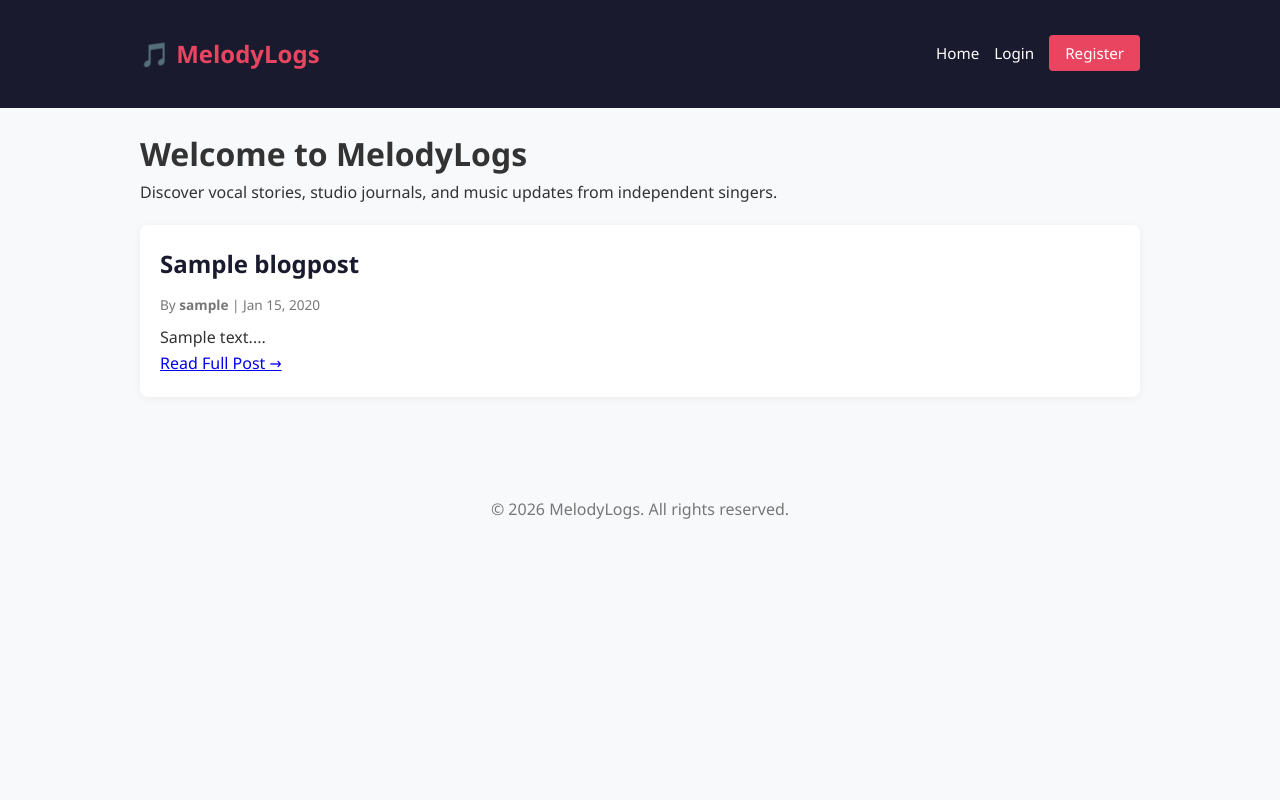
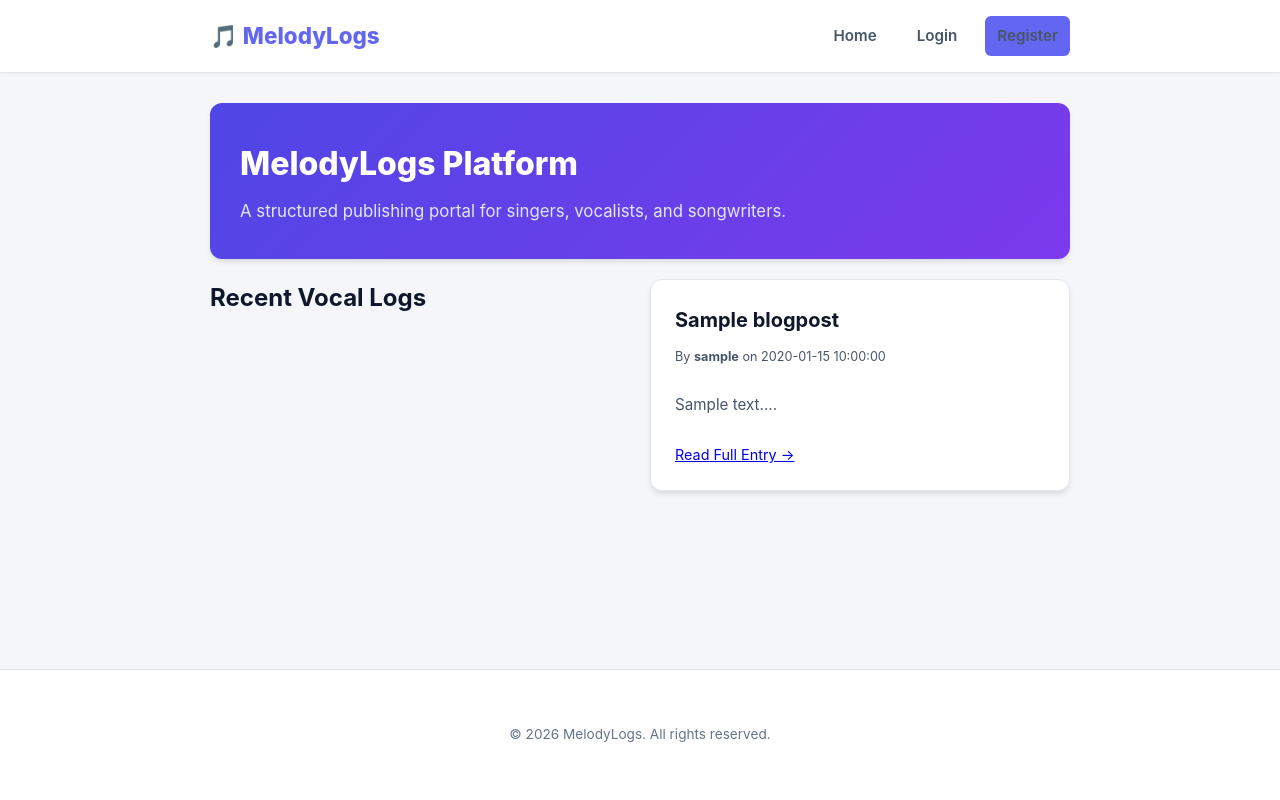
Before and after one commit to NidulaYasan2003/MelodyLogs, a PHP site: page / in a window 1280 px wide. Run offline with PHP 8.4, Linux system fonts and the light colour scheme; tables that the repository leaves empty hold one stand-in row (values such as "Sample post").

Commit message:
Updated the Interface

```diff
--- a/css/style.css
+++ b/css/style.css
@@ -1,143 +1,236 @@
+
+:root {
+  --bg-color: #f4f6f9;
+  --surface: #ffffff;
+  --text-primary: #0f172a;
+  --text-secondary: #475569;
+  --text-muted: #64748b;
+  --accent: #6366f1;
+  --accent-hover: #4f46e5;
+  --accent-light: #eef2ff;
+  --border: #e2e8f0;
+  --radius: 12px;
+  --shadow: 0 4px 6px -1px rgba(0, 0, 0, 0.1), 0 2px 4px -2px rgba(0, 0, 0, 0.05);
+}
+
 * {
   box-sizing: border-box;
   margin: 0;
   padding: 0;
-    font-family: 'Segoe UI', Tahoma, Geneva, Verdana, sans-serif;
+  font-family: 'Inter', system-ui, -apple-system, BlinkMacSystemFont, "Segoe UI", Roboto, sans-serif;
 }
 
 body {
-    background-color: #f8f9fa;
-    color: #333;
+  background-color: var(--bg-color);
+  color: var(--text-primary);
   line-height: 1.6;
+  min-height: 100vh;
+  display: flex;
+  flex-direction: column;
 }
 
-.container {
-    width: 90%;
-    max-width: 1000px;
-    margin: auto;
-    padding: 20px 0;
+/* Navigation Bar */
+.navbar, header {
+  background: var(--surface);
+  border-bottom: 1px solid var(--border);
+  padding: 16px 0;
+  box-shadow: 0 1px 3px rgba(0,0,0,0.05);
 }
 
-.navbar {
-    background-color: #1a1a2e;
-    color: #fff;
-    padding: 15px 0;
-}
-
-.nav-container {
+.nav-container, .nav-bar {
+  max-width: 900px;
+  margin: 0 auto;
+  padding: 0 20px;
   display: flex;
   justify-content: space-between;
   align-items: center;
 }
 
-.logo {
-    font-size: 1.5rem;
-    font-weight: bold;
-    color: #e94560;
+.logo, .brand {
+  font-size: 1.4rem;
+  font-weight: 800;
+  color: var(--accent);
   text-decoration: none;
 }
 
 .nav-links {
+  display: flex;
+  gap: 16px;
+  align-items: center;
   list-style: none;
-    display: flex;
-    gap: 15px;
-    align-items: center;
 }
 
 .nav-links a {
-    color: #fff;
+  color: var(--text-secondary);
   text-decoration: none;
+  font-weight: 600;
   font-size: 0.95rem;
+  padding: 8px 12px;
+  border-radius: 6px;
+  transition: all 0.2s ease;
 }
 
-.btn,
-.btn-primary {
-    background: #e94560;
-    color: #fff;
-    padding: 8px 16px;
+.nav-links a:hover {
+  color: var(--accent);
+  background-color: var(--accent-light);
+}
+
+.user-welcome, .user-badge {
+  background: var(--accent-light);
+  color: var(--accent);
+  font-weight: 700;
+  font-size: 0.85rem;
+  padding: 6px 12px;
+  border-radius: 20px;
+}
+
+/* Main Container */
+.container, .main-content {
+  max-width: 900px;
+  margin: 30px auto;
+  padding: 0 20px;
+  flex: 1;
+  width: 100%;
+}
+
+/* Hero Section */
+.hero, .welcome-section {
+  background: linear-gradient(135deg, #4f46e5 0%, #7c3aed 100%);
+  color: #ffffff;
+  padding: 35px 30px;
+  border-radius: var(--radius);
+  margin-bottom: 30px;
+  box-shadow: var(--shadow);
+}
+
+.hero h1, .welcome-section h1 {
+  font-size: 2rem;
+  font-weight: 800;
+  margin-bottom: 8px;
+  color: #ffffff;
+}
+
+.hero p, .welcome-section p {
+  color: #e0e7ff;
+  font-size: 1.05rem;
+}
+
+/* Blog Posts Layout */
+.posts-grid, .posts-list {
+  display: grid;
+  grid-template-columns: repeat(auto-fill, minmax(280px, 1fr));
+  gap: 20px;
+}
+
+.post-card, article.post-card {
+  background: var(--surface);
+  border: 1px solid var(--border);
+  border-radius: var(--radius);
+  padding: 24px;
+  box-shadow: var(--shadow);
+  display: flex;
+  flex-direction: column;
+  justify-content: space-between;
+}
+
+.post-card h2, .post-card h3 {
+  font-size: 1.25rem;
+  margin-bottom: 8px;
+}
+
+.post-card h2 a, .post-card h3 a {
+  color: var(--text-primary);
+  text-decoration: none;
+}
+
+.post-card h2 a:hover, .post-card h3 a:hover {
+  color: var(--accent);
+}
+
+.meta {
+  font-size: 0.85rem;
+  color: var(--text-muted);
+  margin-bottom: 12px;
+}
+
+.post-card p {
+  color: var(--text-secondary);
+  font-size: 0.95rem;
+  margin-bottom: 16px;
+}
+
+/* Forms & Cards */
+.auth-form, .auth-card, .editor-container, .editor-card, .single-post {
+  background: var(--surface);
+  border: 1px solid var(--border);
+  border-radius: var(--radius);
+  padding: 32px;
+  max-width: 550px;
+  margin: 0 auto;
+  box-shadow: var(--shadow);
+}
+
+.form-group {
+  margin-bottom: 18px;
+}
+
+.form-group label {
+  display: block;
+  margin-bottom: 6px;
+  font-weight: 600;
+  font-size: 0.9rem;
+  color: var(--text-primary);
+}
+
+.form-group input, .form-group textarea, .form-control {
+  width: 100%;
+  padding: 10px 14px;
+  border: 1px solid var(--border);
+  border-radius: 6px;
+  font-size: 0.95rem;
+  background: #f8fafc;
+  color: var(--text-primary);
+  outline: none;
+}
+
+.form-group input:focus, .form-group textarea:focus, .form-control:focus {
+  border-color: var(--accent);
+  background: #ffffff;
+  box-shadow: 0 0 0 3px var(--accent-light);
+}
+
+/* Buttons */
+.btn, .btn-primary {
+  display: inline-block;
+  background: var(--accent);
+  color: #ffffff;
+  padding: 10px 18px;
   border: none;
-    border-radius: 4px;
+  border-radius: 6px;
+  font-weight: 600;
   text-decoration: none;
   cursor: pointer;
 }
 
-.btn-danger {
-    background: #dc3545;
+.btn:hover, .btn-primary:hover {
+  background: var(--accent-hover);
 }
 
-.auth-form,
-.editor-container,
-.single-post {
-    background: #fff;
-    padding: 30px;
-    border-radius: 8px;
-    box-shadow: 0 2px 10px rgba(0, 0, 0, 0.05);
-    max-width: 600px;
-    margin: 30px auto;
+.btn-danger {
+  background: #ef4444;
 }
 
-.form-group {
-    margin-bottom: 15px;
+.btn-danger:hover {
+  background: #dc2626;
 }
 
-.form-group label {
-    display: block;
-    margin-bottom: 5px;
-    font-weight: bold;
-}
-
-.form-group input,
-.form-group textarea {
-    width: 100%;
-    padding: 10px;
-    border: 1px solid #ccc;
-    border-radius: 4px;
-}
-
-.posts-grid {
-    display: grid;
-    grid-template-columns: repeat(auto-fit, minmax(300px, 1fr));
-    gap: 20px;
-    margin-top: 20px;
-}
-
-.post-card {
-    background: #fff;
-    padding: 20px;
-    border-radius: 8px;
-    box-shadow: 0 2px 8px rgba(0, 0, 0, 0.05);
-}
-
-.post-card h2 a {
-    color: #1a1a2e;
-    text-decoration: none;
-}
-
-.meta {
-    font-size: 0.85rem;
-    color: #777;
-    margin: 10px 0;
-}
-
+/* Footer */
 footer {
   text-align: center;
-    padding: 20px 0;
-    color: #777;
-    margin-top: 40px;
+  padding: 24px 0;
+  color: var(--text-muted);
+  font-size: 0.85rem;
+  border-top: 1px solid var(--border);
+  margin-top: auto;
+  background: var(--surface);
 }
-
-.alert {
-    padding: 10px;
-    border-radius: 4px;
-    margin-bottom: 15px;
-}
-
-.alert-danger {
-    background: #f8d7da;
-    color: #721c24;
-}
-
-.alert-success {
-    background: #d4edda;
-    color: #155724;
-}
--- a/includes/header.php
+++ b/includes/header.php
@@ -8,24 +8,24 @@ if (session_status() === PHP_SESSION_NONE) {
 <head>
     <meta charset="UTF-8">
     <meta name="viewport" content="width=device-width, initial-scale=1.0">
-    <title>MelodyLogs - Singers & Vocalists Blog</title>
+    <title>MelodyLogs - Singers & Vocalists Platform</title>
     <link rel="stylesheet" href="css/style.css">
 </head>
 <body>
-    <nav class="navbar">
-        <div class="container nav-container">
-            <a href="index.php" class="logo">🎵 MelodyLogs</a>
-            <ul class="nav-links">
-                <li><a href="index.php">Home</a></li>
+    <header>
+        <div class="nav-bar">
+            <a href="index.php" class="brand">🎵 MelodyLogs</a>
+            <div class="nav-links">
+                <a href="index.php">Home</a>
                 <?php if (isset($_SESSION['user_id'])): ?>
-                    <li><a href="editor.php">Create Post</a></li>
-                    <li><span class="user-welcome">Hello, <?= htmlspecialchars($_SESSION['username']) ?></span></li>
-                    <li><a href="logout.php" class="btn-logout">Logout</a></li>
+                    <a href="editor.php">Create Entry</a>
+                    <span class="user-badge">Artist: <?= htmlspecialchars($_SESSION['username']) ?></span>
+                    <a href="logout.php">Logout</a>
                 <?php else: ?>
-                    <li><a href="login.php">Login</a></li>
-                    <li><a href="register.php" class="btn-primary">Register</a></li>
+                    <a href="login.php">Login</a>
+                    <a href="register.php" class="btn">Register</a>
                 <?php endif; ?>
-            </ul>
+            </div>
         </div>
-    </nav>
-    <main class="container">
+    </header>
+    <main class="main-content">
--- a/index.php
+++ b/index.php
@@ -1,32 +1,42 @@
 <?php
+declare(strict_types=1);
+
 require_once 'config/db.php';
 require_once 'includes/header.php';
 
-$stmt = $pdo->query("SELECT blogPost.*, user.username FROM blogPost JOIN user ON blogPost.user_id = user.id ORDER BY created_at DESC");
-$posts = $stmt->fetchAll();
+try {
+    $stmt = $pdo->query("
+        SELECT blogPost.*, user.username
+        FROM blogPost
+        JOIN user ON blogPost.user_id = user.id
+        ORDER BY created_at DESC
+    ");
+    $posts = $stmt->fetchAll();
+} catch (PDOException $e) {
+    error_log("Post Query Failure: " . $e->getMessage());
+    $posts = [];
+}
 ?>
 
-<div class="hero">
-    <h1>Welcome to MelodyLogs</h1>
-    <p>Discover vocal stories, studio journals, and music updates from independent singers.</p>
-</div>
+<section class="welcome-section" style="margin-bottom: 20px;">
+    <h1>MelodyLogs Platform</h1>
+    <p>A structured publishing portal for singers, vocalists, and songwriters.</p>
+</section>
 
-<div class="posts-grid">
+<section class="posts-list">
+    <h2>Recent Vocal Logs</h2>
     <?php if (empty($posts)): ?>
-        <p>No blog posts found yet. Be the first singer to post!</p>
+        <p style="margin-top: 10px;">No entries available yet. Register and share your first vocal log!</p>
     <?php else: ?>
         <?php foreach ($posts as $post): ?>
-            <div class="post-card">
-                <h2><a href="post.php?id=<?= $post['id'] ?>"><?= htmlspecialchars($post['title']) ?></a></h2>
-                <div class="meta">
-                    <span>By <strong><?= htmlspecialchars($post['username']) ?></strong></span> |
-                    <span><?= date('M d, Y', strtotime($post['created_at'])) ?></span>
-                </div>
-                <p><?= htmlspecialchars(substr($post['content'], 0, 150)) ?>...</p>
-                <a href="post.php?id=<?= $post['id'] ?>" class="read-more">Read Full Post &rarr;</a>
-            </div>
+            <article class="post-card">
+                <h3><a href="post.php?id=<?= (int)$post['id'] ?>"><?= htmlspecialchars($post['title'], ENT_QUOTES, 'UTF-8') ?></a></h3>
+                <p><small>By <strong><?= htmlspecialchars($post['username'], ENT_QUOTES, 'UTF-8') ?></strong> on <?= htmlspecialchars($post['created_at'], ENT_QUOTES, 'UTF-8') ?></small></p>
+                <p style="margin-top: 8px;"><?= htmlspecialchars(substr($post['content'], 0, 140), ENT_QUOTES, 'UTF-8') ?>...</p>
+                <a href="post.php?id=<?= (int)$post['id'] ?>" style="display: inline-block; margin-top: 10px; font-size: 0.9rem;">Read Full Entry &rarr;</a>
+            </article>
         <?php endforeach; ?>
     <?php endif; ?>
-</div>
+</section>
 
 <?php require_once 'includes/footer.php'; ?>
```
Also changed, not shown: config/db.php (+20 -17 lines), config/env.php (added, +34 -0 lines), delete.php (+8 -4 lines), editor.php (+25 -17 lines), login.php (+25 -9 lines), logout.php (+21 -3 lines), post.php (+27 -19 lines), register.php (+19 -11 lines). Lines whose indentation alone changed are shown as unchanged.
